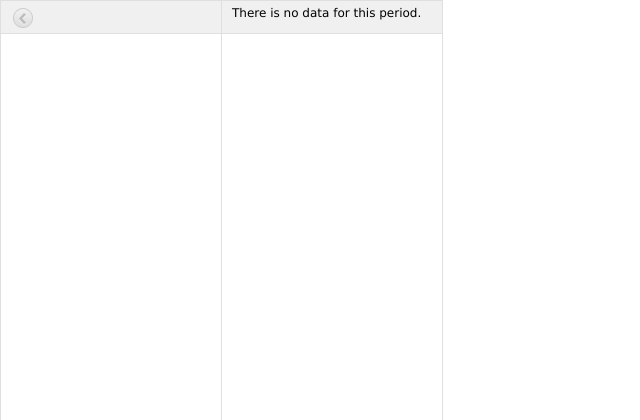
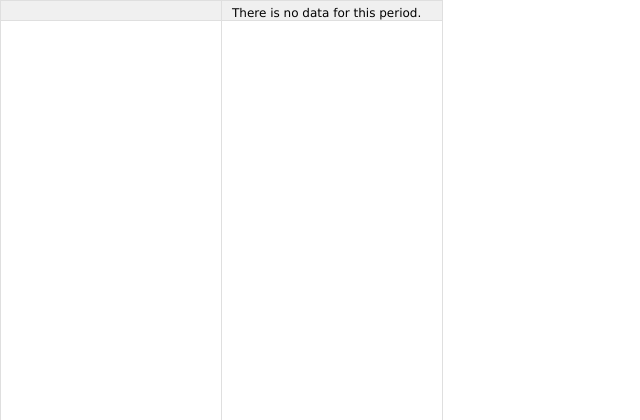
Before and after one commit to dndungu/tangazo, a PHP site: page /panel.php in a window 1280 px wide. Shown: the top 420 px of the page, without its empty margins (0-640 px from the left). Run offline with PHP 8.4, Linux system fonts and the light colour scheme; data that the repository does not hold is empty.

Commit message:
a different type of chronological navigation

```diff
--- a/panel.php
+++ b/panel.php
@@ -59,7 +59,7 @@
     		width:24px;
     		height:24px;
     		display:inline-block;
-/*     		display:none; */
+    		display:none;
     	}
     	.navigation:first-child {
     		margin:0 20px 0 0;
```
